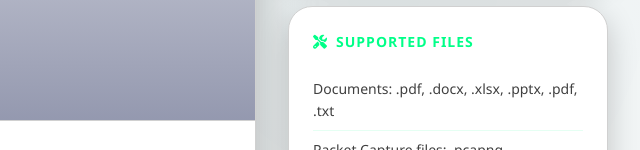
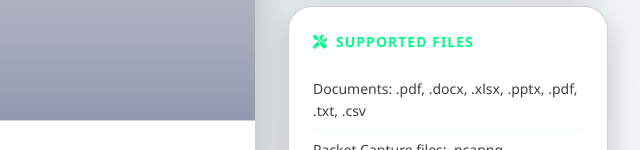
Before and after one commit to c300virtuallabrp-hue/FA-Website-and-AI, a website: page FA-Website-and-AI-main/index.html in a window 1280 px wide. Shown: the part 650-800 px from the top of the page, 640-1280 px from the left. Drawn offline with nearby package versions, Linux system fonts and the light colour scheme; no server answers.

Commit message:
Added .csv in Documents Pannel

```diff
--- a/FA-Website-and-AI-main/index.html
+++ b/FA-Website-and-AI-main/index.html
@@ -97,7 +97,7 @@
         <div class="panel-section">
           <h3><i class="fas fa-tools"></i> Supported Files</h3>
           <ul>
-            <li>Documents: .pdf, .docx, .xlsx, .pptx, .pdf, .txt</li>
+            <li>Documents: .pdf, .docx, .xlsx, .pptx, .pdf, .txt, .csv</li>
             <li>Packet Capture files: .pcapng</li>
             <li>Steganography Analysis: .png</li>
           </ul>
```
